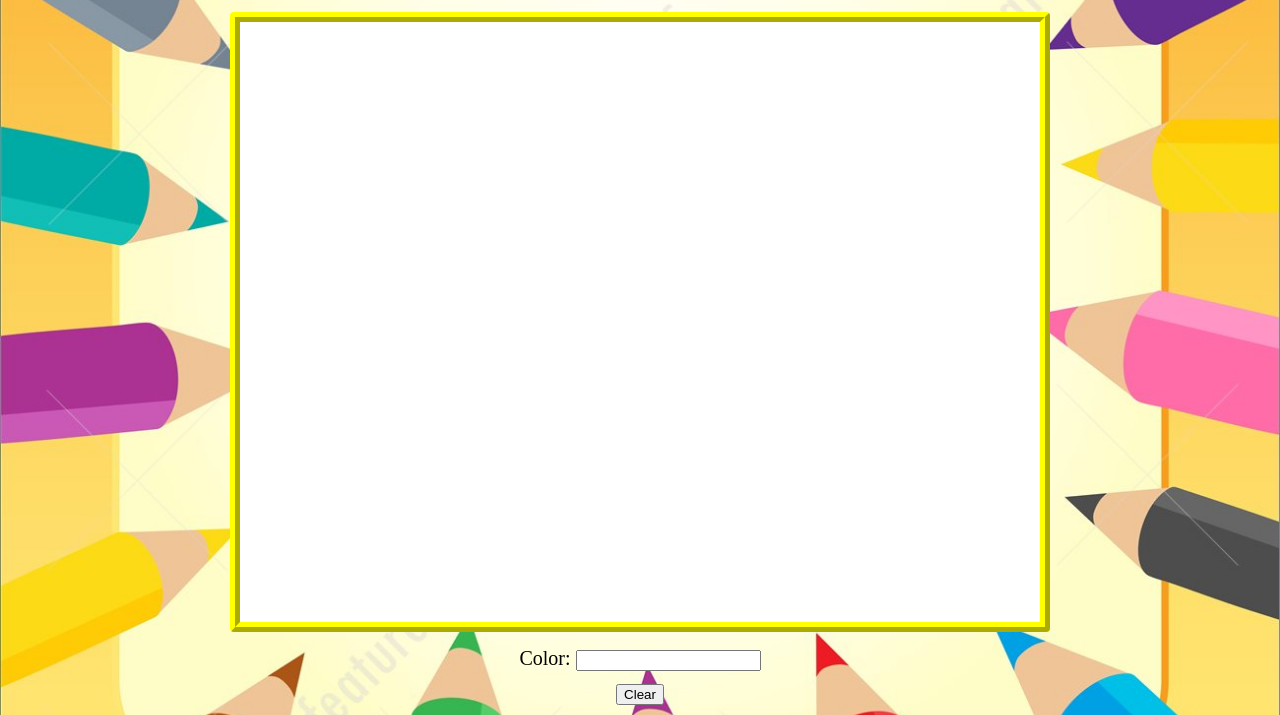
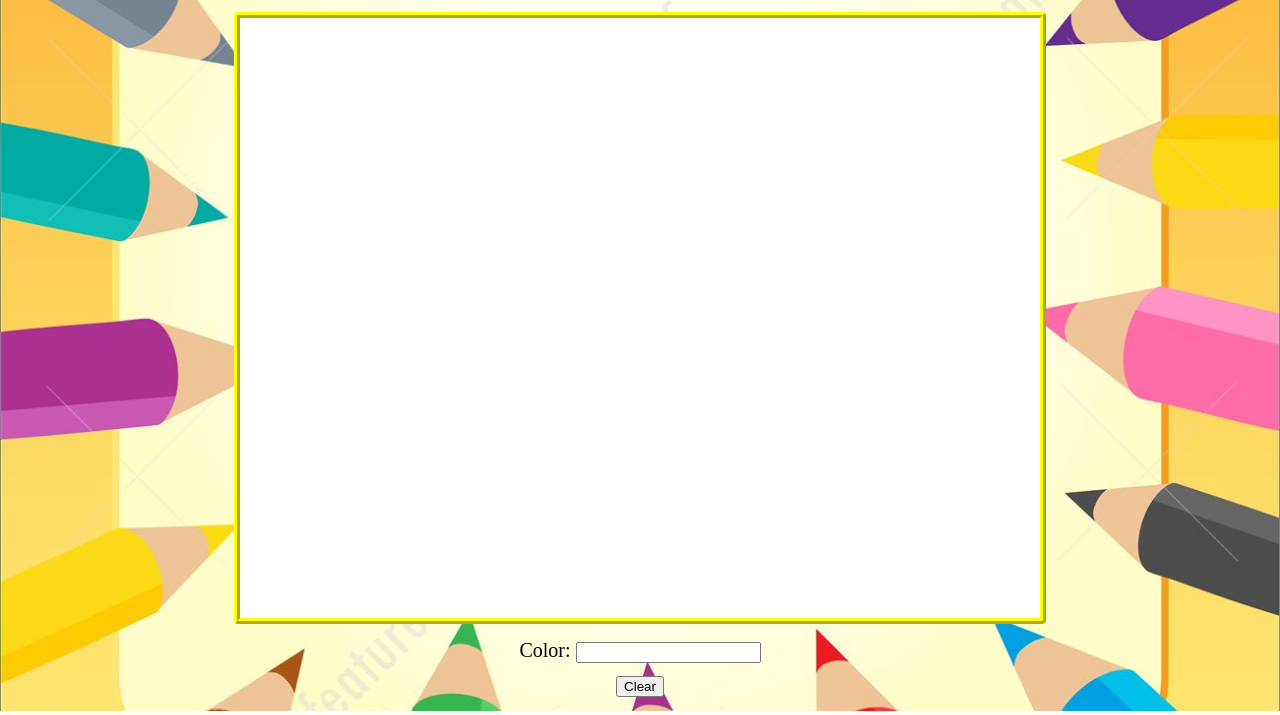
Before and after one commit to Profleide/ADV_C81-CanvasBolinha--Karina, a plain HTML site: page index.html in a window 1280 px wide. Shown: the part 89-804 px from the top of the page. Drawn offline with Linux system fonts and the light colour scheme.

Commit message:
Update style.css

```diff
--- a/style.css
+++ b/style.css
@@ -12,7 +12,7 @@ h1 {
 }
 
 #myCanvas {
-    border-width: 10px;
+    border-width: 6px;
     border-radius: 4px;
     border-color: yellow;
     border-style: ridge;
```
